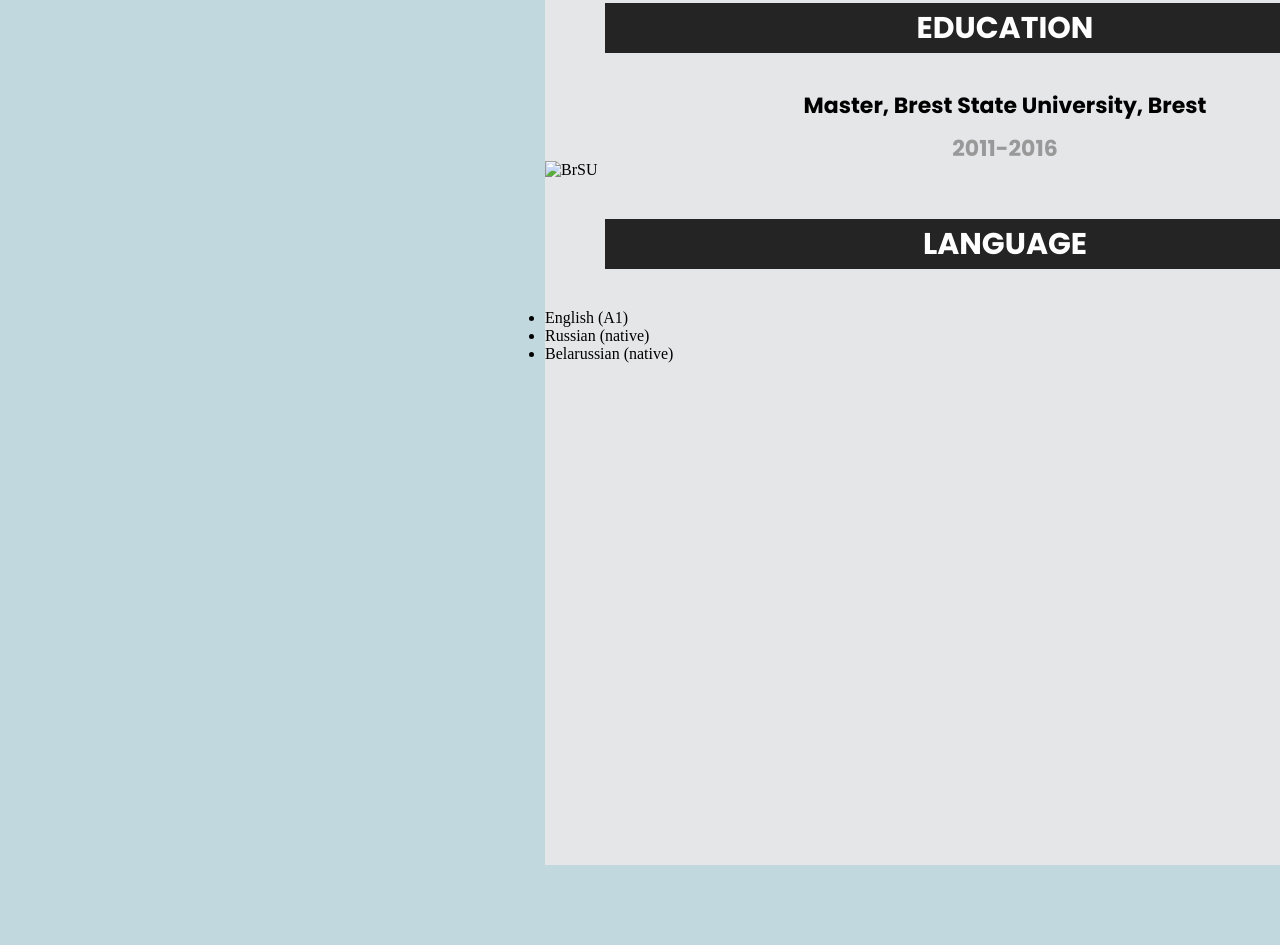
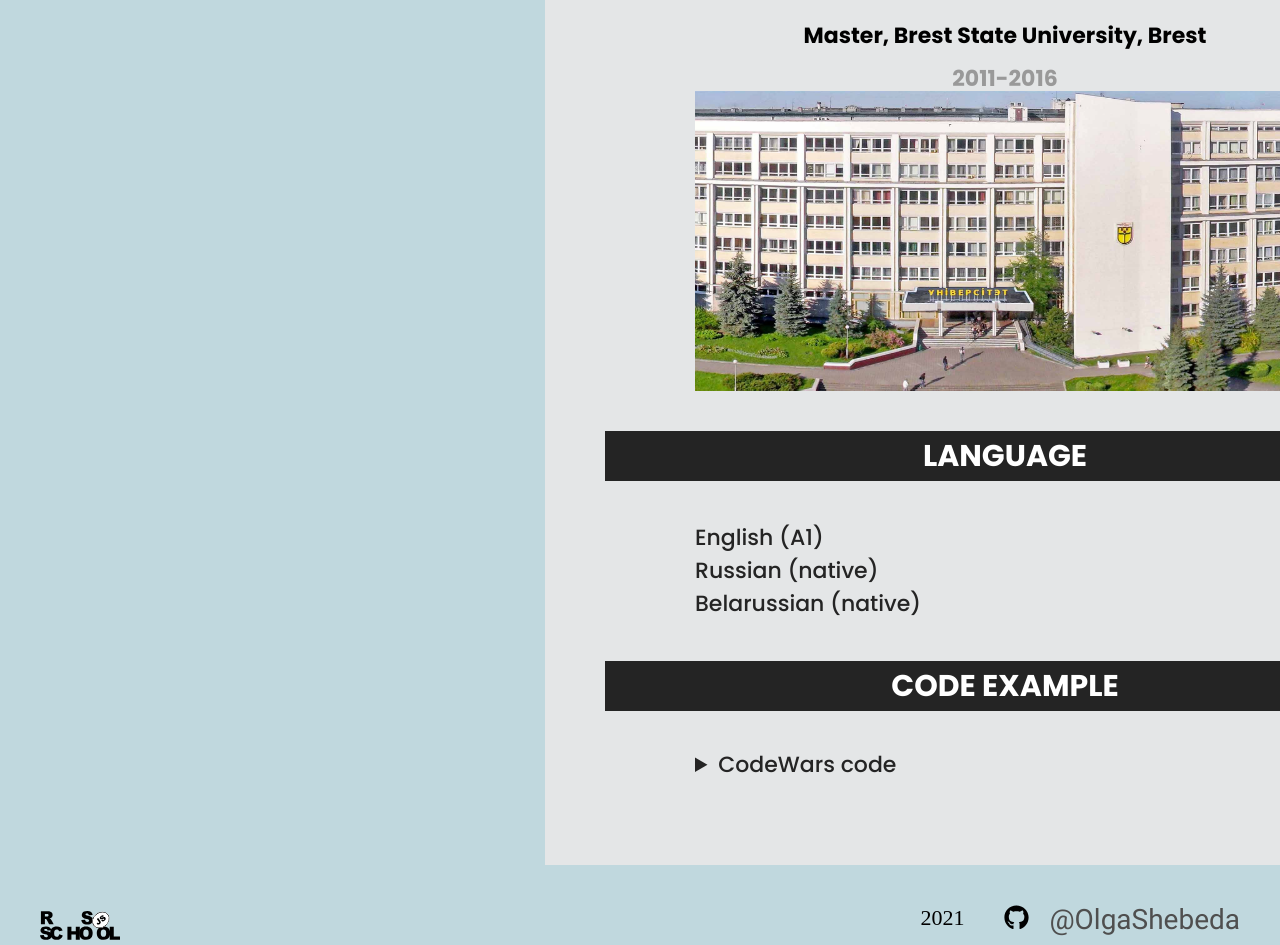
Before and after one commit to OlgaShebeda/rsschool-cv21, a plain HTML site: page index.html in a window 1280 px wide. Shown: the part 1205-2150 px from the top of the page. Before the commit the page ends 2070 px from the top, so only its background shows below. Drawn offline with Linux system fonts and the light colour scheme; files whose address does not match are found by name.

Commit message:
feat:add footer

```diff
--- a/index.html
+++ b/index.html
@@ -137,8 +137,33 @@
             <li class="li-nav-language">English (A1)</li>
             <li class="li-nav-language">Russian (native)</li>
             <li class="li-nav-language">Belarussian (native)</li>
-
           </ul>
+        </section>
+        <section id="code-exaples">
+          <h2 class="light-title">code example</h2>
+          <details>
+            <summary>CodeWars code</summary>
+            <pre>
+              function createPhoneNumber(numbers){
+                var num1 = [];
+                var num2 = [];
+                var num3 = [];
+                for (let i=0; i<numbers.length;i++){
+                 if (i<3)
+                    num1[i]=numbers[i];
+                 if (i<6 && i>2)
+                    num2[i]=numbers[i];
+                 if (i>5 )
+                    num3[i]=numbers[i];
+                }
+                num1= num1.join('');
+                num3 = num3.join('');
+                num2= num2.join('');
+                const str = '('+ num1 + ') '+ num2 + '-'+ num3;
+                return str;
+                }
+            </pre>
+          </details>
         </section>
       </div>
        </div>
@@ -146,7 +171,20 @@
 
     </main>
     <footer class = "footer">
+      <div class="container">
+        <div class="container-footer">
+          <div class="rss-img">
+            <a href="https://rs.school/js/" class="link-logo"><img src="./assets/svg/rs_school_js.svg" alt="rs school js" class="logo-rss-img-footer"></a>
+          </div>
+          <div class="inf-footer">
+            <p class="text">2021</p>
 
+              <a href="https://github.com/OlgaShebeda" class="link-logo"><img src="./assets/svg/github-brands.svg" alt="github" class="icon-contact-foot"></a>
+              <a href="https://github.com/OlgaShebeda" class="link-logo"><p class="contact-infom-foot">@OlgaShebeda</p></a>
+
+          </div>
+        </div>
+      </div>
     </footer>
 
 </body>
--- a/style.css
+++ b/style.css
@@ -239,7 +239,11 @@ html{
     text-transform: uppercase;
     color: #242424;
   }
-
+  .inf-footer{
+    display: flex;
+    flex-wrap: wrap;
+    justify-content: center;
+  }
   .phon-cont{
     display: flex;
     flex-wrap: nowrap;
@@ -284,7 +288,7 @@ html{
     letter-spacing: 0.03em;
     color: #242424;
     padding-left: 100px;
-    margin-bottom: 50px;
+
   }
   /*about-me end*/
 
@@ -330,3 +334,71 @@ html{
   color: #999999;
 }
   /*work end*/
+  .brsu-img{
+    width: 600px;
+    height: 300px;
+    margin-left: 150px;
+  }
+  .ul-nav-language{
+    width: 400px;
+    height: 100px;
+    display: flex;
+    flex-wrap: wrap;
+    align-items: center;
+
+  }
+  .li-nav-language{
+    list-style:none;
+    font-family: Poppins;
+    font-style: normal;
+    font-weight: 500;
+    font-size: 22px;
+    line-height: 28px;
+    color: #242424;
+    padding-left: 150px;
+
+  }
+  summary{
+
+    font-family: Poppins;
+    font-style: normal;
+    font-weight: 500;
+    font-size: 22px;
+    line-height: 28px;
+    color: #242424;
+    padding-left: 150px;
+  }
+  pre{
+    font-size: 18px;
+    background-color: #d8d4d4;
+
+  }
+  .logo-rss-img-footer{
+    width: 80px;
+    height: 40px;
+  }
+  .text{
+    text-align: center;
+    font-size: 22px;
+    margin-right: 40px;
+  }
+  .icon-contact-foot{
+    height: 25px;
+    width: 25px;
+  }
+  .contact-infom-foot{
+    font-family: Roboto;
+    font-style: normal;
+    font-weight: normal;
+    font-size: 28px;
+    line-height: 30px;
+
+    margin-left: 20px;
+    color: #4F4F4F;
+  }
+  .container-footer{
+    display: flex;
+    flex-wrap: wrap;
+    justify-content: space-between;
+    padding-top: 40px;
+  }
```
Also changed, not shown: assets/img/учебный корпус № 1.jpg (added).
